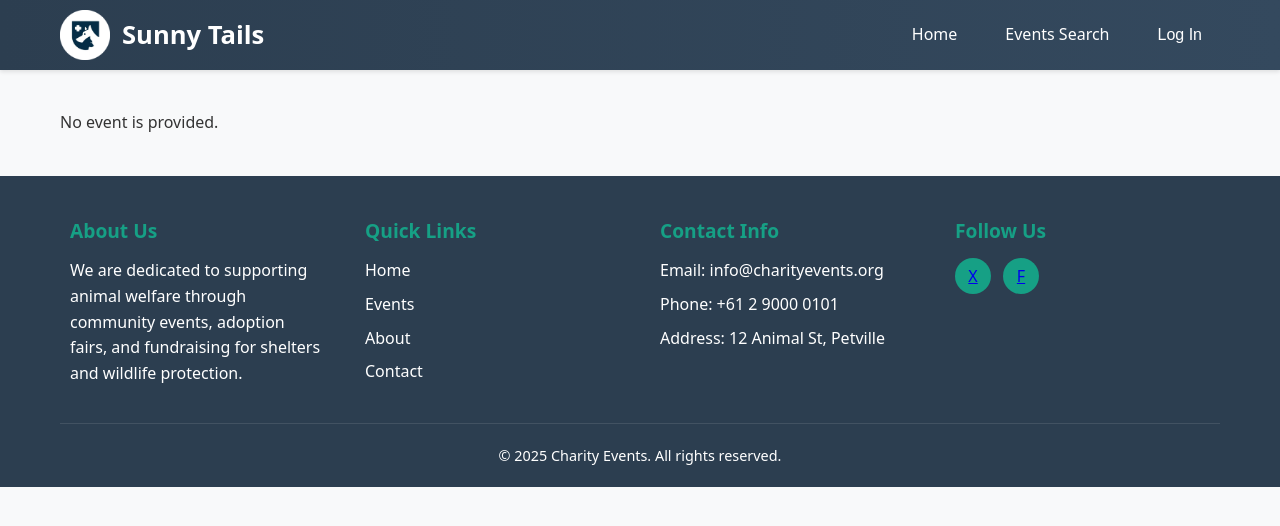
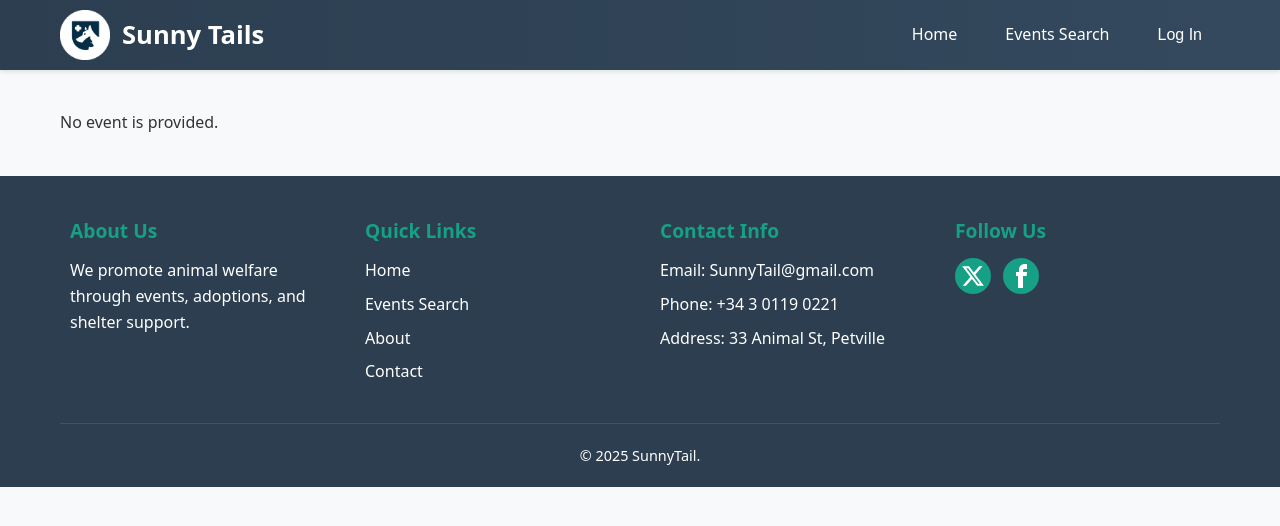
Before and after one commit to AverySuen119/Web, a website: page charity-event/public/event.html in a window 1280 px wide. Drawn offline with Linux system fonts and the light colour scheme.

Commit message:
Some finishing touches

```diff
--- a/charity-event/public/event.html
+++ b/charity-event/public/event.html
@@ -39,39 +39,49 @@
 
   <!-- Footer -->
   <footer class="footer">
+
     <div class="container">
+
       <div class="footer-grid">
+
         <div class="footer-column">
           <h3 class="footer-title">About Us</h3>
-          <p>We are dedicated to supporting animal welfare through community events, adoption fairs, and fundraising for shelters and wildlife protection.</p>
+          <p>We promote animal welfare through events, adoptions, and shelter support.</p>
         </div>
+
         <div class="footer-column">
           <h3 class="footer-title">Quick Links</h3>
           <ul class="footer-links">
             <li><a href="/index.html">Home</a></li>
-            <li><a href="/events.html">Events</a></li>
+            <li><a href="/search.html">Events Search <Search></Search></a></li>
             <li><a href="/about.html">About</a></li>
             <li><a href="/contact.html">Contact</a></li>
           </ul>
         </div>
+
         <div class="footer-column">
           <h3 class="footer-title">Contact Info</h3>
           <ul class="footer-contact">
-            <li>Email: <a href="mailto:info@charityevents.org">info@charityevents.org</a></li>
-            <li>Phone: <a href="tel:+61290000101">+61 2 9000 0101</a></li>
-            <li>Address: 12 Animal St, Petville</li>
+            <li>Email: <a href="mailto:info@charityevents.org">SunnyTail@gmail.com</a></li>
+            <li>Phone: <a href="tel:+61290000101">+34 3 0119 0221</a></li>
+            <li>Address: 33 Animal St, Petville</li>
           </ul>
         </div>
         <div class="footer-column">
+
           <h3 class="footer-title">Follow Us</h3>
           <div class="footer-social">
-            <a href="https://x.com/charityevents" target="_blank" class="social-icon">X</a>
-            <a href="https://facebook.com/charityevents" target="_blank" class="social-icon">F</a>
+            <a href="https://x.com/charityevents" target="_blank" class="social-icon">
+              <svg viewBox="0 0 24 24" width="24" height="24" fill="#fff"><path d="M18.244 2.25h3.308l-7.227 8.26 8.502 11.24H16.17l-5.214-6.817L4.99 21.75H1.68l7.73-8.835L1.254 2.25H8.08l4.713 6.231zm-1.161 17.52h1.833L7.084 4.126H5.117z"></path></svg>
+            </a>
+            <a href="https://facebook.com/charityevents" target="_blank" class="social-icon">
+              <svg viewBox="0 0 24 24" width="24" height="24" fill="#fff"><path d="M9 8H7v4h2v12h5V12h3.642l.358-4H14V6.5c0-.827.673-1.5 1.5-1.5H18V0h-2.5C12.462 0 10 2.462 10 5.5V8z"></path></svg>
+            </a>
           </div>
         </div>
       </div>
       <div class="footer-bottom">
-        <p>&copy; 2025 Charity Events. All rights reserved.</p>
+        <p>&copy; 2025 SunnyTail. </p>
       </div>
     </div>
   </footer>
```
Also changed, not shown: charity-event/public/search.html (+14 -4 lines), 1 other file.
